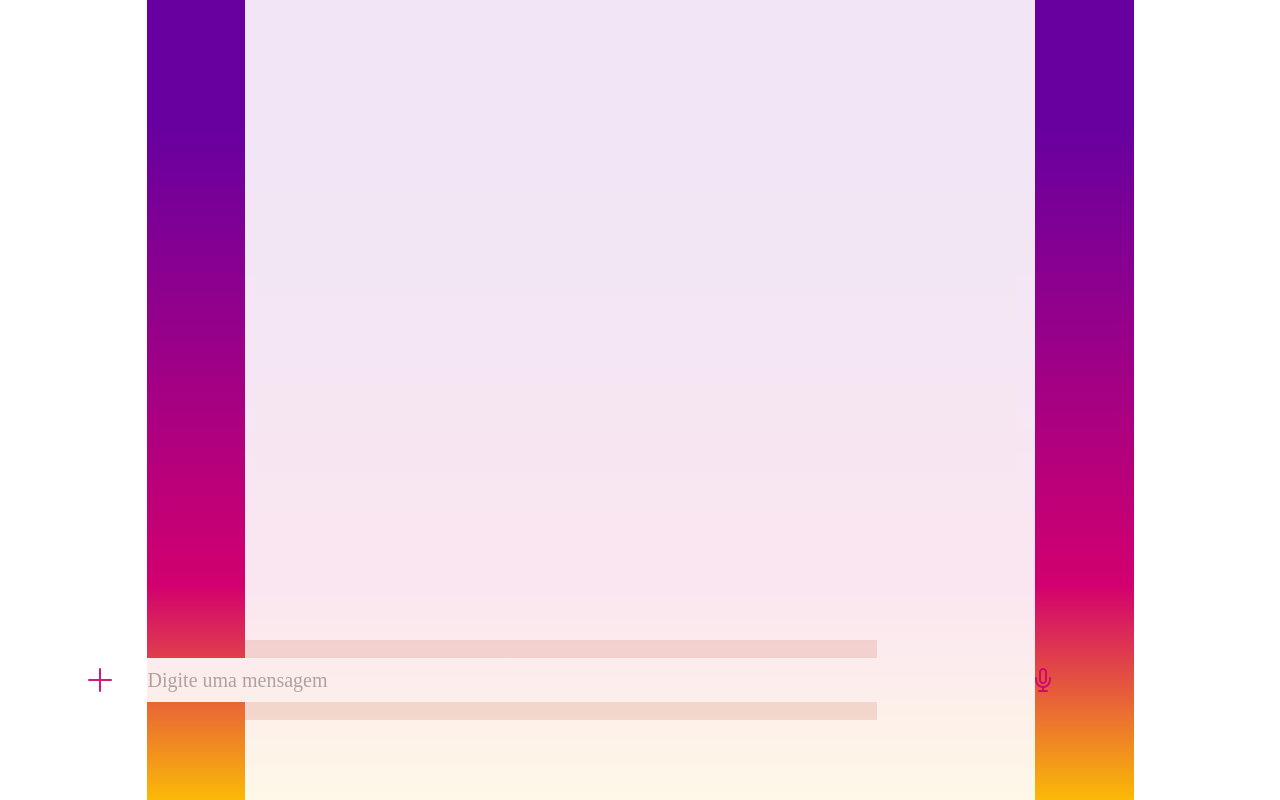
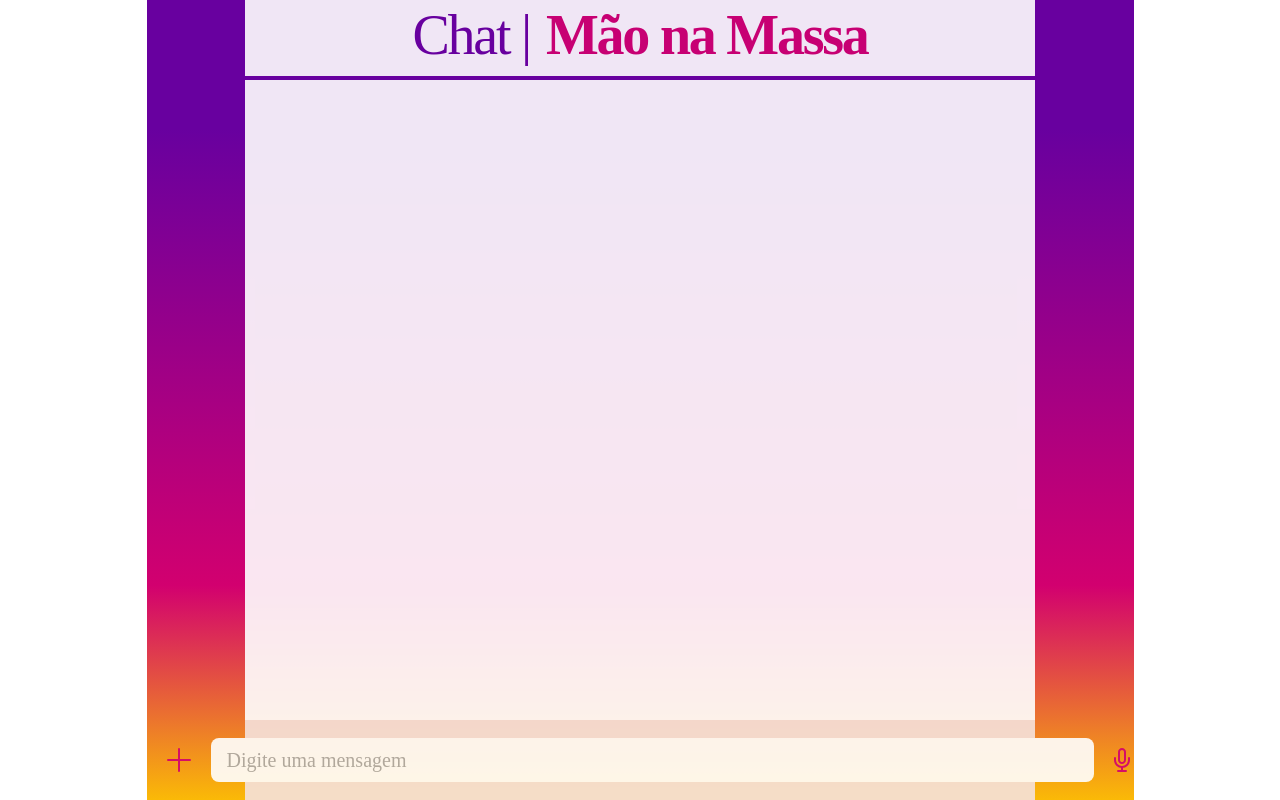
Before and after one commit to taiuanpagini/desafio-mao-na-massa-time2, a React (Vite) app in the folder frontend/: page / in a window 1280 px wide. Built offline with nearby package versions, Linux system fonts and the light colour scheme.

Commit message:
Layout pronto

```diff
--- a/frontend/src/components/Header/style.ts
+++ b/frontend/src/components/Header/style.ts
@@ -3,7 +3,7 @@ import styled from "styled-components";
 export const Container = styled.div`
 
     opacity: 100%;
-    width: 80%;
+    width: 100%;
     margin: 0px auto;
     height: 10%;
     display: flex;
@@ -12,9 +12,11 @@ export const Container = styled.div`
     align-items: center;
 `;
 
+
 export const TitleContainer= styled.div `
     width: 100%;
-      height: 100%;
+    height: 100%;
+
     background-color: #fff;
     display:flex;
     justify-content: center;
@@ -24,11 +26,10 @@ export const TitleContainer= styled.div `
 `;
 
 export const Spacer = styled.div`
-    display: flex;
-    height: 4px;
-    width: 100%;
-    background-color: #000;
-    opacity: 0%;
+  width: 100%;
+  margin-top: 5px;
+  height: 4px;
+  background-color: #68009F;
 `;
 
 export const FirstTitle = styled.div`
--- a/frontend/src/components/TextArea/style.ts
+++ b/frontend/src/components/TextArea/style.ts
@@ -26,7 +26,7 @@ export const ContainerInput = styled.div `
 `;
 
 export const Container = styled.div `
-    width: 80%;
+    width: 100%;
     height: 10%;
     background: #F5E2DC;
     display: flex;
--- a/frontend/src/components/modalAttachment/style.ts
+++ b/frontend/src/components/modalAttachment/style.ts
@@ -20,7 +20,7 @@ export const ModalContent = styled.div`
   padding-left: 10px;
   border-radius: 5px;
   position: fixed;
-  top: 445px;
+  top: 515px;
   left: 300px;
   border: solid #F5E2DC 1px;
   width: 167px;
@@ -45,6 +45,7 @@ export const Button = styled.button`
   line-height: 18.96px;
   text-align: left;
 
+
 `;
 
 export const ContainerButtonFlex = styled.div `
--- a/frontend/src/pages/chat/index.tsx
+++ b/frontend/src/pages/chat/index.tsx
@@ -1,7 +1,6 @@
 import React, { useState } from "react";
 import TextArea from "../../components/TextArea";
 import { Container, ContainerBackground } from "./style";
-import { IResponse } from "../../models/chatModel";
 import Body from "../../components/Body";
 import Header from "../../components/Header";
 
@@ -11,9 +10,11 @@ const ChatPage = () => {
     return(
         <Container>
             <ContainerBackground>
+                <Header/>
                 <Body isLoading={isLoading}/>
                 <TextArea setIsLoading={setIsLoading} />
             </ContainerBackground>
+            <></>
         </Container>
     );
 }
```
